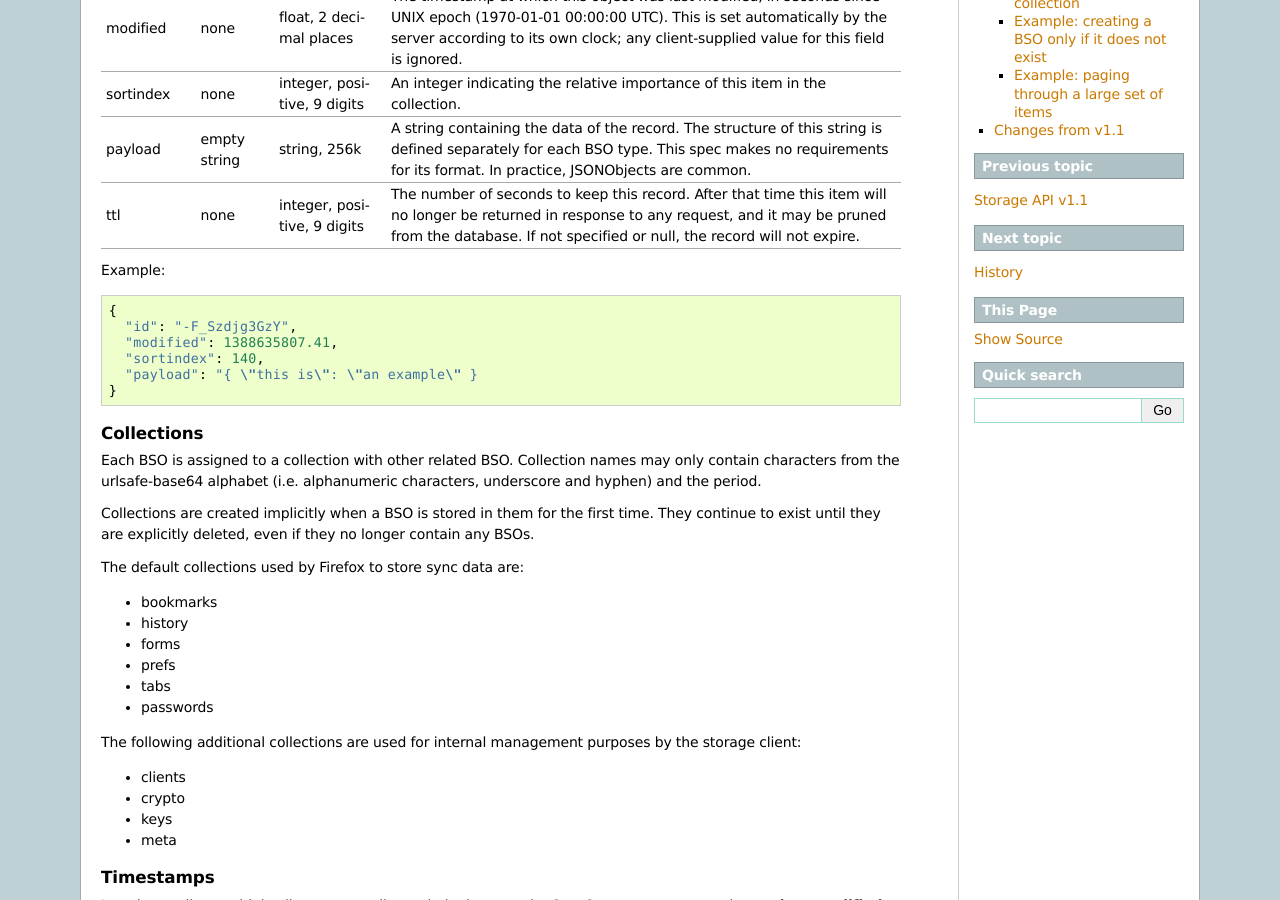
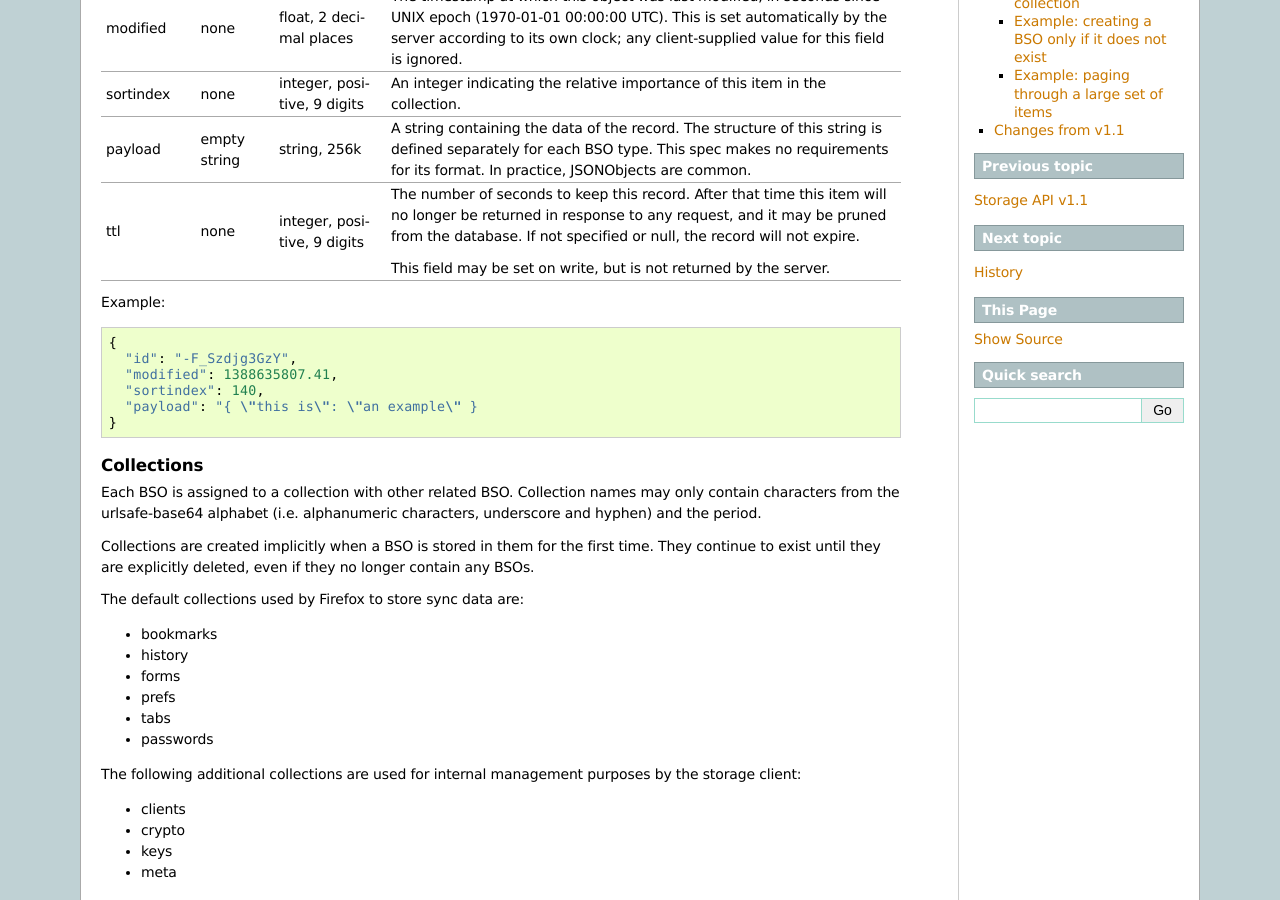
Before and after one commit to mozilla-services/docs, a Sphinx documentation site: the page built from source/storage/apis-1.2.rst, in a window 1280 px wide and 900 px high, scrolled down 528 px. Built offline with Sphinx 7.4.7, drawn with Linux system fonts in a browser that asks for light colours; the version number could not be read and is left out.

Commit message:
Clarify that 'ttl' is not returned by the server.

```diff
--- a/source/storage/apis-1.2.rst
+++ b/source/storage/apis-1.2.rst
@@ -56,6 +56,9 @@ Basic Storage Objects have the following fields:
 |               |           | positive,  | this item will no longer be returned in response to any       |
 |               |           | 9 digits   | request, and it may be pruned from the database.  If not      |
 |               |           |            | specified or null, the record will not expire.                |
+|               |           |            |                                                               |
+|               |           |            | This field may be set on write, but is not returned by the    |
+|               |           |            | server.                                                       |
 +---------------+-----------+------------+---------------------------------------------------------------+
 
 
```
